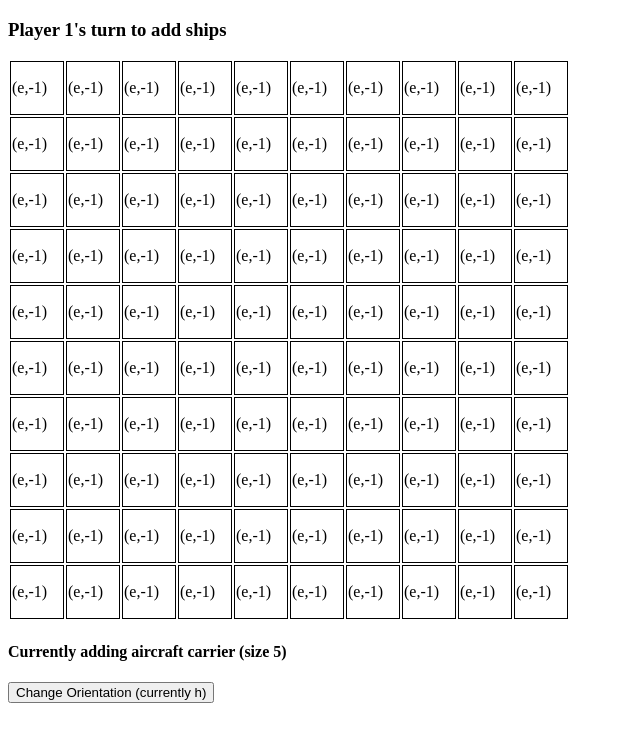
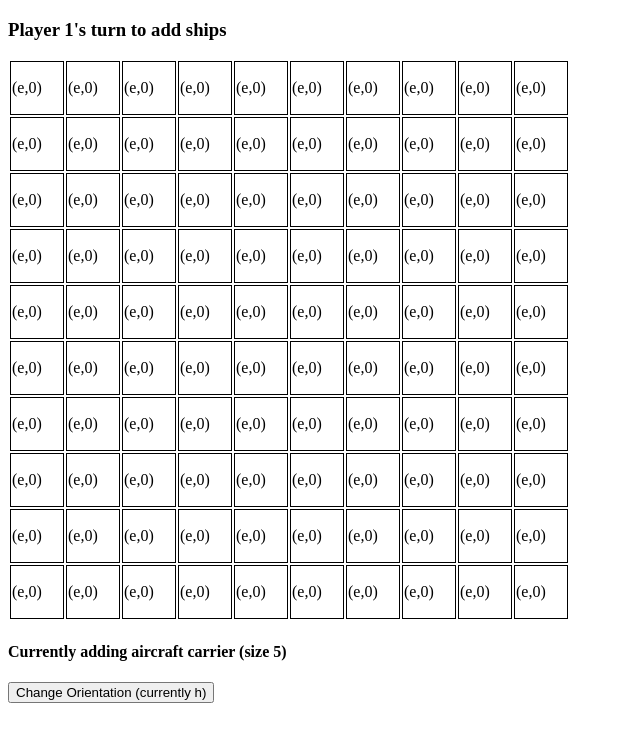
Before and after one commit to AskmienFoodoe/battleship, a React (Create React App) app: page / in a window 1280 px wide. Shown: the top 742 px of the page, without its empty margins (0-640 px from the left). Built offline with nearby package versions, Linux system fonts and the light colour scheme.

Commit message:
Add battle phase

```diff
--- a/src/components/App.js
+++ b/src/components/App.js
@@ -32,8 +32,9 @@ export class Ship {
 class Player {
     constructor() {
         this.ships = []
+        this.shipsDestroyed = []
         this.shipGrid = Array(10).fill().map(()=>Array(10).fill(null))
-        this.hitGrid = Array(10).fill().map(()=>Array(10).fill(-1))
+        this.hitGrid = Array(10).fill().map(()=>Array(10).fill(0))
     }
 }
 
@@ -49,7 +50,7 @@ class App extends React.Component {
 
     }
 
-    addShip = (r, c) => {
+    addShip = ({r, c}) => {
 
         let players = this.state.players
         let turn = this.state.turn
@@ -98,6 +99,27 @@ class App extends React.Component {
         }
     }
 
+    tryHit = ({r, c, ship}) => {
+        let players = this.state.players
+        let turn = this.state.turn
+
+        if (players[turn % 2 + 1].hitGrid[r][c] === 1) {
+            return
+        }
+
+        players[turn % 2 + 1].hitGrid[r][c] = 1
+
+        if (ship) {
+            ship.health -= 1
+            if (ship.health === 0) {
+                players[turn].shipsDestroyed.push(ship)
+                players[turn % 2 + 1].ships = players[turn % 2 + 1].ships.filter(ship => ship.health > 0)
+            }
+        }
+
+        this.setState({players: players, turn: turn % 2 + 1})
+    }
+
     componentDidUpdate = () => {
         console.log(this.state)
         if (this.state.gameState === 'setup') {
@@ -106,6 +128,13 @@ class App extends React.Component {
             }
             if (this.state.turn === 2 && this.state.players[2].ships.length === 7) {
                 this.setState({turn: 1, gameState: 'battle'})
+            }
+        } else if (this.state.gameState === 'battle') {
+            if (this.state.players[1].ships.length === 0) {
+                this.setState({turn: 1,gameState: 'victory'})
+            }
+            if (this.state.players[2].ships.length === 0) {
+                this.setState({turn: 2, gameState: 'victory'})
             }
         }
     }
@@ -120,7 +149,7 @@ class App extends React.Component {
                         shipGrid={this.state.players[this.state.turn].shipGrid}
                         hitGrid={this.state.players[this.state.turn].hitGrid}
                         gameState={this.state.gameState}
-                        addShip={this.addShip}
+                        handleClick={this.addShip}
                     />
                     <h4>Currently adding {this.state.shipsToAdd[0] ? this.state.shipsToAdd[0].name : 'null'} (size {this.state.shipsToAdd[0] ? this.state.shipsToAdd[0].size : 0})</h4>
                     <button onClick={e => this.changeOrientation()}>
@@ -132,19 +161,35 @@ class App extends React.Component {
             return (
                 <Fragment>
                     <h3>Player {this.state.turn}'s turn to attack</h3>
+                    <table>
+                        <tr>
+                            <td>
+                                <h4>Opponent's Grid</h4>
                                 <Grid
                                     shipGrid={this.state.players[this.state.turn % 2 + 1].shipGrid}
                                     hitGrid={this.state.players[this.state.turn % 2 + 1].hitGrid}
                                     gameState={this.state.gameState}
-                        tryHit={this.tryHit}
+                                    handleClick={this.tryHit}
+                                    invisible
                                 />
+                            </td>
+                            <td>
+                                <h4>Your Grid</h4>
                                 <Grid
                                     shipGrid={this.state.players[this.state.turn].shipGrid}
                                     hitGrid={this.state.players[this.state.turn].hitGrid}
                                     gameState={this.state.gameState}
-                        addShip={this.addShip}
                                 />
+                            </td>
+                        </tr>
+                    </table>
+
+
                 </Fragment>
+            )
+        } else if (this.state.gameState === 'victory') {
+            return (
+                <h2>Player {this.state.turn} wins!</h2>
             )
         }
 
--- a/src/components/Grid.js
+++ b/src/components/Grid.js
@@ -11,18 +11,20 @@ class Grid extends React.Component {
         this.handleClick = this.handleClick.bind(this)
     }
 
-    handleClick = (r, c, ship) => {
-        if (this.props.gameState === 'setup') {
-            this.props.addShip(r, c)
-        } else if (this.props.gameState === 'battle') {
-            this.props.tryHit(r, c, ship)
+    handleClick = (values) => {
+        if (this.props.handleClick) {
+            this.props.handleClick(values)
         }
     }
 
     makeRow = (row, rowIndex) => {
         return (
             <tr>
-                {row.map((info, colIndex) => <Square ship={info[0]} hit={info[1]} r={rowIndex} c={colIndex} handleClick={this.handleClick}/>)}
+                {row.map((info, colIndex) => <Square
+                                                ship={info[0]} hit={info[1]}
+                                                r={rowIndex} c={colIndex}
+                                                invisible={this.props.invisible}
+                                                handleClick={this.handleClick}/>)}
             </tr>
         )
     }
--- a/src/components/Square.js
+++ b/src/components/Square.js
@@ -5,8 +5,12 @@ const Square = (props) => {
 
     let color;
 
-    if (props.ship) {
+    if (props.hit && props.ship) {
+        color = 'orange'
+    } else if (props.ship && !props.invisible) {
         color = 'gray'
+    } else if (props.hit && !props.ship) {
+        color = 'cyan'
     } else{
         color = 'white'
     }
@@ -14,7 +18,7 @@ const Square = (props) => {
     return (
         <td
             style={{backgroundColor: color, border: '1px solid black', width: '50px', height: '50px'}}
-            onClick={e => props.handleClick(props.r, props.c)}
+            onClick={e => props.handleClick(props)}
         >
             ({props.ship ? props.ship.name[0] : 'e'},{props.hit})
         </td>
```
Lines whose indentation alone changed are shown as unchanged.
